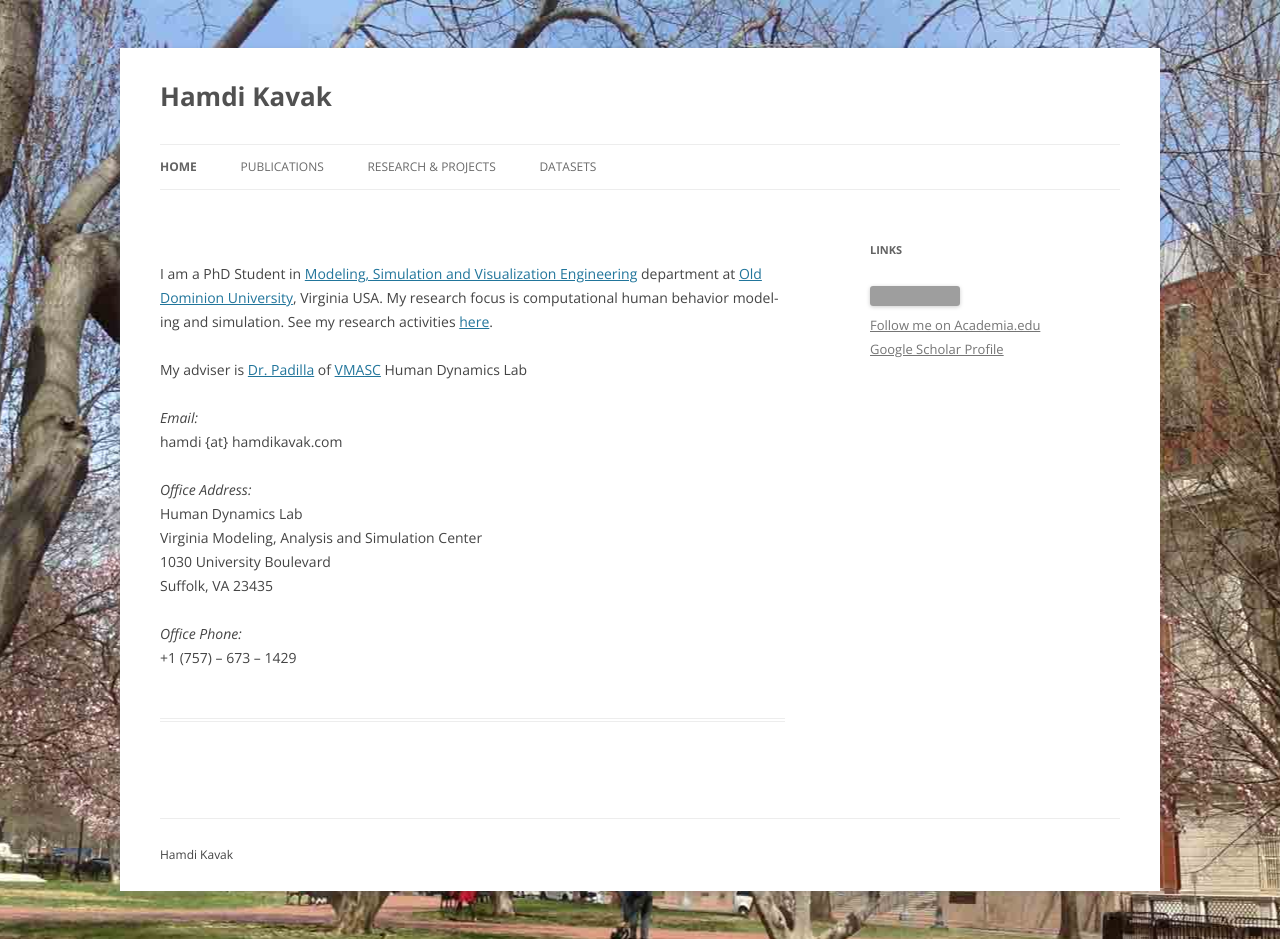
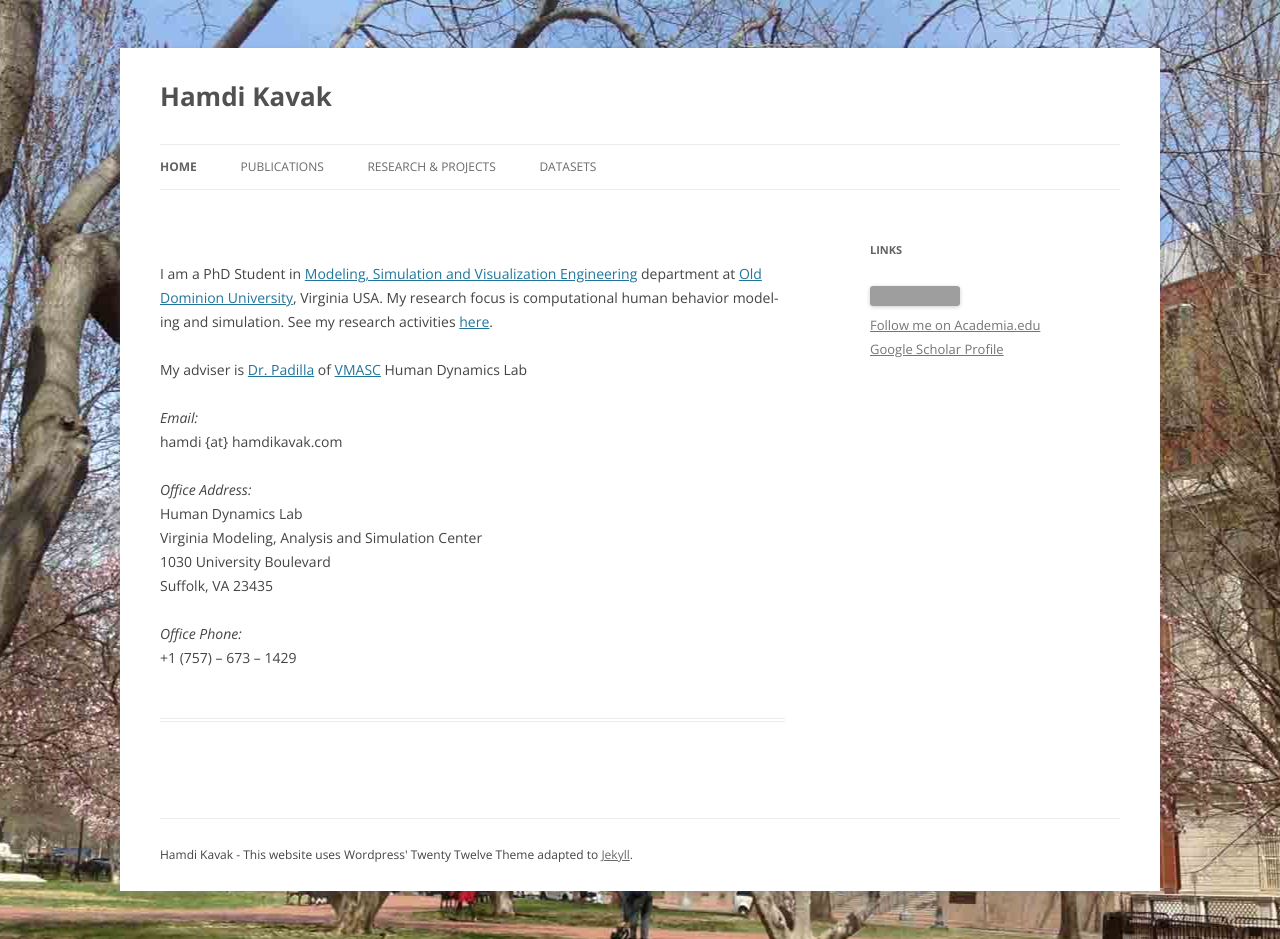
Before and after one commit to hamdikavak/hamdikavak.github.io, a Jekyll site: the page built from index.html, in a window 1280 px wide. Built offline with Jekyll 4.4.1, drawn with Linux system fonts in a browser that asks for light colours; nearby versions of some CDN libraries; library files that are not in the unit come from our copies; grey boxes are pictures that could not be loaded.

Commit message:
Footer update

```diff
--- a/_includes/foot.html
+++ b/_includes/foot.html
@@ -16,7 +16,7 @@
 		</div><!-- #main .wrapper -->
 	<footer id="colophon" role="contentinfo">
 		<div class="site-info">
-						Hamdi Kavak
+						Hamdi Kavak - This website uses Wordpress' Twenty Twelve Theme adapted to <a href="http://jekyllrb.com/" rel="nofollow">Jekyll</a>.
 		</div><!-- .site-info -->
 	</footer><!-- #colophon -->
 </div><!-- #page -->
```
